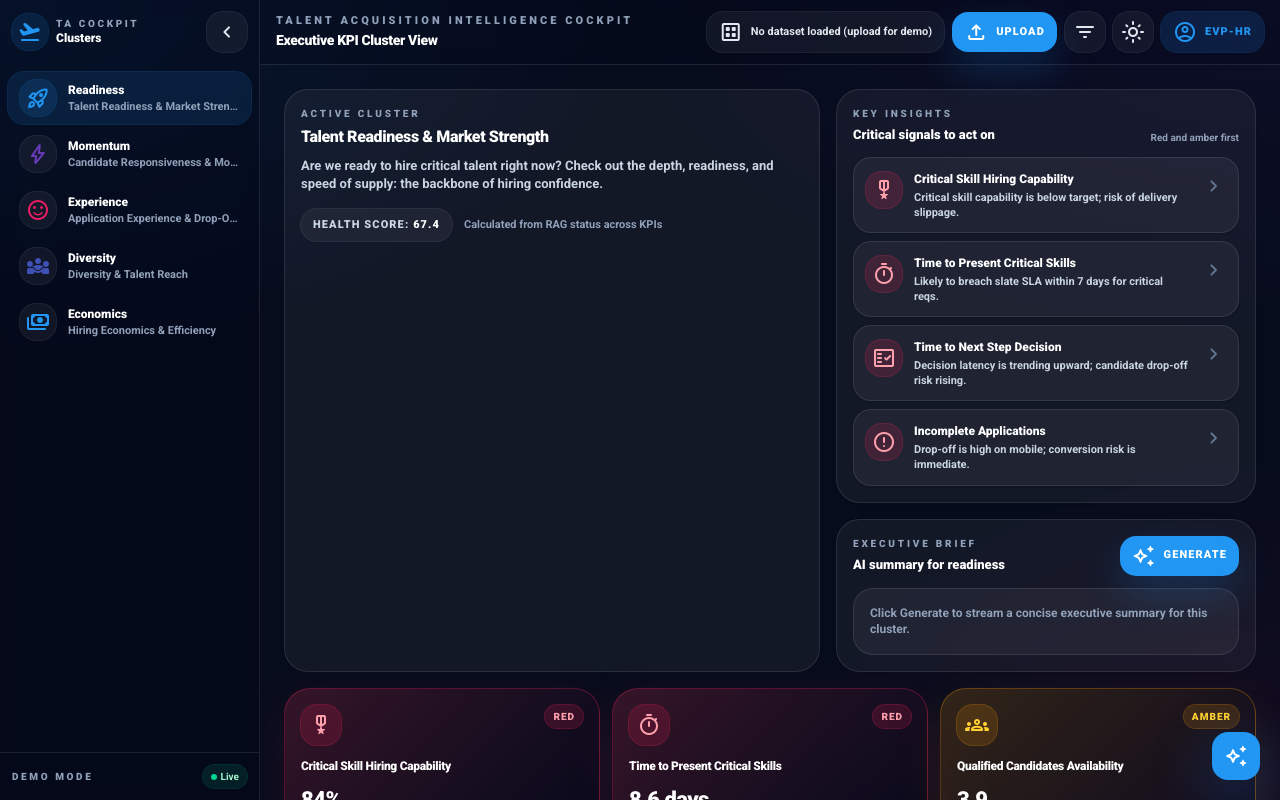
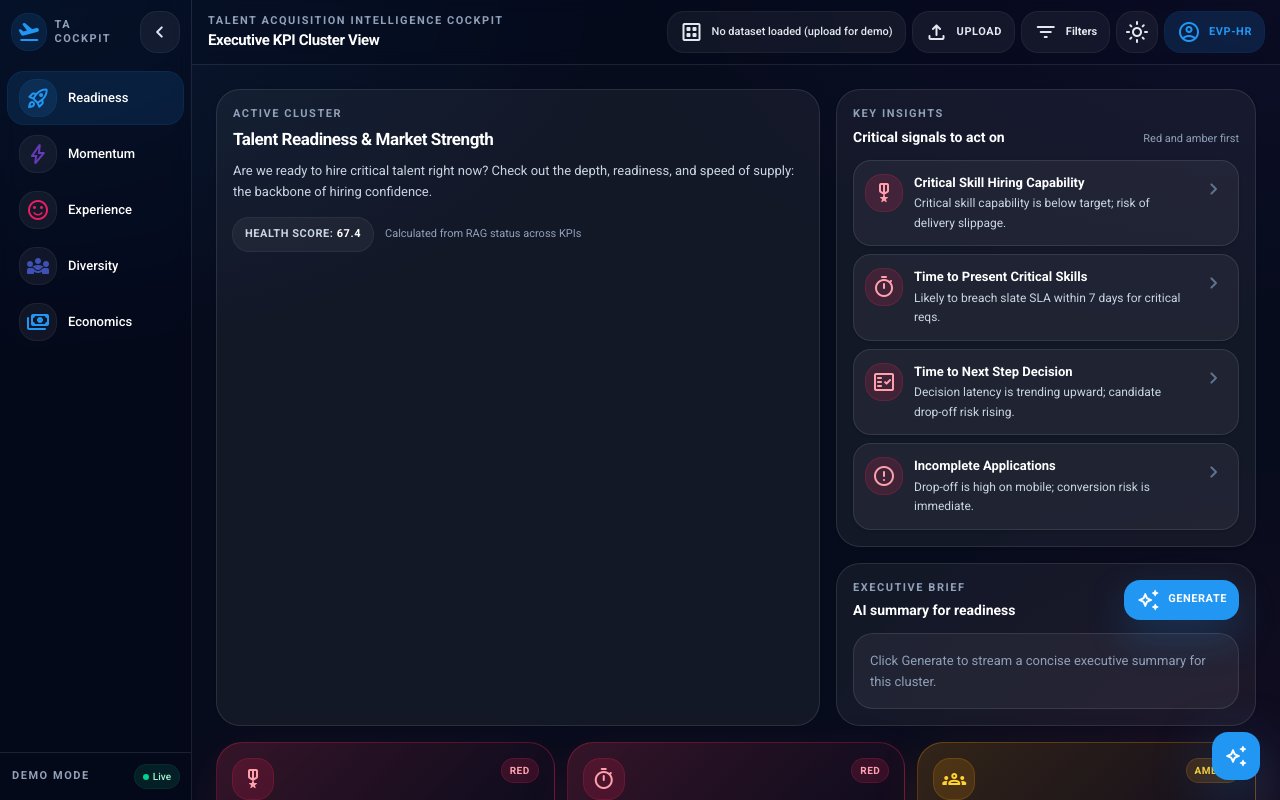
Before and after one commit to Aj2516-EK/TA-Cockpit, a React (Vite) app: page / in a window 1280 px wide. Built offline with nearby package versions, Linux system fonts and the light colour scheme.

Commit message:
Improve typography hierarchy, simplify sidebar, tone down top bar controls

```diff
--- a/src/features/cockpit/CockpitPage.tsx
+++ b/src/features/cockpit/CockpitPage.tsx
@@ -74,20 +74,20 @@ export function CockpitPage() {
               <main className="min-h-0 flex-1 overflow-y-auto px-4 py-4 sm:px-6 sm:py-6">
                 <div className="grid gap-4 xl:grid-cols-[1fr_420px]">
                   <section className="rounded-[24px] border border-slate-900/10 bg-white/55 p-4 shadow-sm dark:border-white/10 dark:bg-white/5">
-                    <div className="text-[10px] font-black uppercase tracking-[0.28em] text-slate-500 dark:text-slate-400">
+                    <div className="text-[11px] font-semibold uppercase tracking-[0.14em] text-slate-500 dark:text-slate-400">
                       Active Cluster
                     </div>
-                    <div className="mt-1 text-[16px] font-extrabold tracking-tight text-slate-900 dark:text-white">
+                    <div className="mt-1 text-[17px] font-bold tracking-tight text-slate-900 dark:text-white">
                       {currentCluster.title}
                     </div>
-                    <div className="mt-2 text-[13px] font-semibold leading-snug text-slate-600 dark:text-slate-300">
+                    <div className="mt-2 text-[13px] font-normal leading-relaxed text-slate-600 dark:text-slate-300">
                       {currentCluster.description}
                     </div>
                     <div className="mt-4 flex items-center gap-3">
-                      <div className="rounded-2xl bg-slate-900/5 px-3 py-2 text-[11px] font-black uppercase tracking-widest text-slate-600 ring-1 ring-slate-900/10 dark:bg-white/5 dark:text-slate-300 dark:ring-white/10">
-                        Health Score: <span className="text-slate-900 dark:text-white">{healthScore}</span>
+                      <div className="rounded-2xl bg-slate-900/5 px-3 py-2 text-[11px] font-bold uppercase tracking-wider text-slate-600 ring-1 ring-slate-900/10 dark:bg-white/5 dark:text-slate-300 dark:ring-white/10">
+                        Health Score: <span className="font-bold text-slate-900 dark:text-white">{healthScore}</span>
                       </div>
-                      <div className="text-[11px] font-semibold text-slate-500 dark:text-slate-400">
+                      <div className="text-[11px] font-normal text-slate-500 dark:text-slate-400">
                         Calculated from RAG status across KPIs
                       </div>
                     </div>
--- a/src/features/cockpit/components/ClusterBrief.tsx
+++ b/src/features/cockpit/components/ClusterBrief.tsx
@@ -36,10 +36,10 @@ export function ClusterBrief({
     <section className="rounded-[24px] border border-slate-900/10 bg-white/55 p-4 shadow-sm dark:border-white/10 dark:bg-white/5">
       <div className="flex items-start justify-between gap-3">
         <div>
-          <div className="text-[10px] font-black uppercase tracking-[0.28em] text-slate-500 dark:text-slate-400">
+          <div className="text-[11px] font-semibold uppercase tracking-[0.14em] text-slate-500 dark:text-slate-400">
             Executive Brief
           </div>
-          <div className="mt-1 text-[13px] font-extrabold text-slate-900 dark:text-white">
+          <div className="mt-1 text-[14px] font-bold text-slate-900 dark:text-white">
             AI summary for {activeCluster}
           </div>
         </div>
@@ -48,7 +48,7 @@ export function ClusterBrief({
             <button
               type="button"
               onClick={stop}
-              className="inline-flex items-center gap-2 rounded-2xl bg-slate-900/5 px-3 py-2 text-[11px] font-black uppercase tracking-widest text-slate-700 ring-1 ring-slate-900/10 transition hover:bg-slate-900/10 dark:bg-white/5 dark:text-slate-200 dark:ring-white/10 dark:hover:bg-white/7"
+              className="inline-flex items-center gap-2 rounded-2xl bg-slate-900/5 px-3 py-2 text-[11px] font-bold uppercase tracking-wider text-slate-700 ring-1 ring-slate-900/10 transition hover:bg-slate-900/10 dark:bg-white/5 dark:text-slate-200 dark:ring-white/10 dark:hover:bg-white/7"
             >
               <Icon name="stop" className="text-[18px]" />
               Stop
@@ -59,7 +59,7 @@ export function ClusterBrief({
             onClick={() => complete(basePrompt)}
             disabled={isLoading}
             className={cn(
-              'inline-flex items-center gap-2 rounded-2xl bg-[color:var(--ta-primary)] px-3 py-2 text-[11px] font-black uppercase tracking-widest text-white',
+              'inline-flex items-center gap-2 rounded-2xl bg-[color:var(--ta-primary)] px-3 py-2 text-[11px] font-bold uppercase tracking-wider text-white',
               'shadow-[0_16px_40px_rgba(33,150,243,0.22)] transition hover:brightness-110 active:scale-[0.98]',
               'disabled:opacity-50',
             )}
@@ -71,12 +71,12 @@ export function ClusterBrief({
       </div>
 
       {error && (
-        <div className="mt-3 rounded-[18px] border border-rose-500/20 bg-rose-500/10 p-3 text-[12px] font-semibold text-rose-700 dark:text-rose-200">
+        <div className="mt-3 rounded-[18px] border border-rose-500/20 bg-rose-500/10 p-3 text-[13px] font-normal text-rose-700 dark:text-rose-200">
           Something went wrong. If you are running locally via `npm run dev`, `/api/completion` may not be available.
         </div>
       )}
 
-      <div className="mt-3 rounded-[20px] border border-slate-900/10 bg-white/60 p-4 text-[12px] font-semibold leading-snug text-slate-700 dark:border-white/10 dark:bg-white/5 dark:text-slate-200">
+      <div className="mt-3 rounded-[20px] border border-slate-900/10 bg-white/60 p-4 text-[13px] font-normal leading-relaxed text-slate-700 dark:border-white/10 dark:bg-white/5 dark:text-slate-200">
         {completion ? (
           <div className="whitespace-pre-wrap">{completion}</div>
         ) : (
--- a/src/features/cockpit/components/KeyInsightsPanel.tsx
+++ b/src/features/cockpit/components/KeyInsightsPanel.tsx
@@ -8,12 +8,12 @@ export function KeyInsightsPanel({ insights }: { insights: KeyInsight[] }) {
     <section className="rounded-[24px] border border-slate-900/10 bg-white/55 p-4 shadow-sm dark:border-white/10 dark:bg-white/5">
       <div className="flex items-end justify-between gap-3">
         <div>
-          <div className="text-[10px] font-black uppercase tracking-[0.28em] text-slate-500 dark:text-slate-400">
+          <div className="text-[11px] font-semibold uppercase tracking-[0.14em] text-slate-500 dark:text-slate-400">
             Key Insights
           </div>
-          <div className="mt-1 text-[13px] font-extrabold text-slate-900 dark:text-white">Critical signals to act on</div>
+          <div className="mt-1 text-[14px] font-bold text-slate-900 dark:text-white">Critical signals to act on</div>
         </div>
-        <span className="text-[10px] font-bold text-slate-500 dark:text-slate-400">Red and amber first</span>
+        <span className="text-[11px] font-normal text-slate-500 dark:text-slate-400">Red and amber first</span>
       </div>
 
       <div className="mt-3 grid gap-2">
@@ -27,8 +27,8 @@ export function KeyInsightsPanel({ insights }: { insights: KeyInsight[] }) {
                 <Icon name={i.icon} className="text-[18px]" />
               </span>
               <div className="min-w-0 flex-1">
-                <div className="truncate text-[12px] font-extrabold text-slate-900 dark:text-white">{i.title}</div>
-                <div className="mt-0.5 text-[11px] font-semibold leading-snug text-slate-600 dark:text-slate-300">
+                <div className="truncate text-[13px] font-semibold text-slate-900 dark:text-white">{i.title}</div>
+                <div className="mt-0.5 text-[12px] font-normal leading-relaxed text-slate-600 dark:text-slate-300">
                   {i.text}
                 </div>
               </div>
--- a/src/features/cockpit/components/MetricCard.tsx
+++ b/src/features/cockpit/components/MetricCard.tsx
@@ -27,16 +27,16 @@ export function MetricCard({
           <span className={cn('inline-flex h-10 w-10 items-center justify-center rounded-2xl', ragPillClass(metric.rag))}>
             <Icon name={metric.icon} className="text-[20px]" />
           </span>
-          <span className={cn('rounded-full px-2 py-1 text-[10px] font-black uppercase tracking-widest', ragPillClass(metric.rag))}>
+          <span className={cn('rounded-full px-2 py-1 text-[10px] font-bold uppercase tracking-wider', ragPillClass(metric.rag))}>
             {metric.rag}
           </span>
         </div>
 
         <div className="mt-3">
-          <div className="text-[12px] font-extrabold tracking-tight text-slate-900 dark:text-white">{metric.title}</div>
+          <div className="text-[13px] font-semibold tracking-tight text-slate-900 dark:text-white">{metric.title}</div>
           <div className="mt-2 flex items-end justify-between gap-3">
-            <div className="text-[22px] font-black tracking-tight text-slate-900 dark:text-white">{metric.valueText}</div>
-            <div className="text-[11px] font-bold text-slate-600 dark:text-slate-300">Target: {metric.thresholdText}</div>
+            <div className="text-[22px] font-bold tracking-tight text-slate-900 dark:text-white">{metric.valueText}</div>
+            <div className="text-[11px] font-medium text-slate-600 dark:text-slate-300">Target: {metric.thresholdText}</div>
           </div>
         </div>
       </button>
@@ -50,7 +50,7 @@ export function MetricCard({
 
             <button
               type="button"
-              className="inline-flex w-full items-center justify-center gap-2 rounded-2xl bg-slate-900/5 px-3 py-2 text-[11px] font-black uppercase tracking-widest text-slate-700 ring-1 ring-slate-900/10 transition hover:bg-slate-900/10 dark:bg-white/5 dark:text-slate-200 dark:ring-white/10 dark:hover:bg-white/7"
+              className="inline-flex w-full items-center justify-center gap-2 rounded-2xl bg-slate-900/5 px-3 py-2 text-[11px] font-bold uppercase tracking-wider text-slate-700 ring-1 ring-slate-900/10 transition hover:bg-slate-900/10 dark:bg-white/5 dark:text-slate-200 dark:ring-white/10 dark:hover:bg-white/7"
             >
               <Icon name="info" className="text-[18px]" />
               Metric Definition (Next)
@@ -73,14 +73,14 @@ function Section({
 }) {
   return (
     <div className="rounded-[18px] border border-slate-900/10 bg-white/55 p-3 dark:border-white/10 dark:bg-white/5">
-      <div className="text-[10px] font-black uppercase tracking-[0.28em] text-slate-500 dark:text-slate-400">
+      <div className="text-[11px] font-semibold uppercase tracking-[0.14em] text-slate-500 dark:text-slate-400">
         {label}
       </div>
       <div
         className={cn(
-          'mt-1 text-[12px] leading-snug text-slate-700 dark:text-slate-300',
-          tone === 'strong' && 'font-bold text-slate-800 dark:text-slate-200',
-          tone !== 'strong' && 'font-semibold',
+          'mt-1 text-[13px] leading-relaxed text-slate-700 dark:text-slate-300',
+          tone === 'strong' && 'font-medium text-slate-800 dark:text-slate-200',
+          tone !== 'strong' && 'font-normal',
         )}
       >
         {value}
--- a/src/features/cockpit/components/SidebarNav.tsx
+++ b/src/features/cockpit/components/SidebarNav.tsx
@@ -21,7 +21,7 @@ export function SidebarNav({
         'h-dvh shrink-0 overflow-hidden border-r border-slate-900/10 bg-white/50 backdrop-blur',
         'dark:border-white/10 dark:bg-slate-950/30',
         'transition-[width] duration-200',
-        collapsed ? 'w-[72px]' : 'w-[260px]',
+        collapsed ? 'w-[72px]' : 'w-[192px]',
       )}
     >
       <div className="flex h-full flex-col">
@@ -31,10 +31,9 @@ export function SidebarNav({
               <Icon name="flight_takeoff" className="text-[20px]" />
             </span>
             <div className="leading-tight">
-              <div className="text-[10px] font-black uppercase tracking-[0.26em] text-slate-500 dark:text-slate-400">
+              <div className="text-[11px] font-semibold uppercase tracking-[0.14em] text-slate-500 dark:text-slate-400">
                 TA Cockpit
               </div>
-              <div className="text-[12px] font-extrabold text-slate-900 dark:text-white">Clusters</div>
             </div>
           </div>
 
@@ -81,14 +80,9 @@ export function SidebarNav({
                 >
                   <Icon name={c.icon} className="text-[20px]" />
                 </span>
-                <div className={cn('min-w-0 flex-1', collapsed && 'hidden')}>
-                  <div className="truncate text-[12px] font-extrabold text-slate-900 dark:text-white">
-                    {c.shortLabel}
-                  </div>
-                  <div className="truncate text-[11px] font-semibold text-slate-500 dark:text-slate-400">
-                    {c.title}
-                  </div>
-                </div>
+                <span className={cn('truncate text-[13px] font-medium text-slate-900 dark:text-white', collapsed && 'hidden')}>
+                  {c.shortLabel}
+                </span>
               </button>
             )
           })}
@@ -96,10 +90,10 @@ export function SidebarNav({
 
         <div className={cn('border-t border-slate-900/10 p-3 dark:border-white/10', collapsed && 'px-2')}>
           <div className={cn('flex items-center gap-3', collapsed ? 'justify-center' : 'justify-between')}>
-            <div className={cn('text-[10px] font-black uppercase tracking-[0.26em] text-slate-500 dark:text-slate-400', collapsed && 'hidden')}>
+            <div className={cn('text-[11px] font-semibold uppercase tracking-[0.14em] text-slate-500 dark:text-slate-400', collapsed && 'hidden')}>
               Demo Mode
             </div>
-            <span className="inline-flex items-center gap-1 rounded-full bg-emerald-500/12 px-2 py-1 text-[10px] font-bold text-emerald-700 ring-1 ring-emerald-500/20 dark:text-emerald-200">
+            <span className="inline-flex items-center gap-1 rounded-full bg-emerald-500/12 px-2 py-1 text-[10px] font-medium text-emerald-700 ring-1 ring-emerald-500/20 dark:text-emerald-200">
               <span className="h-1.5 w-1.5 rounded-full bg-emerald-400" />
               Live
             </span>
--- a/src/features/cockpit/components/TopBar.tsx
+++ b/src/features/cockpit/components/TopBar.tsx
@@ -20,21 +20,21 @@ export function TopBar({
       )}
     >
       <div className="min-w-0">
-        <div className="truncate text-[11px] font-black uppercase tracking-[0.28em] text-slate-500 dark:text-slate-400">
+        <div className="truncate text-[11px] font-semibold uppercase tracking-[0.14em] text-slate-500 dark:text-slate-400">
           Talent Acquisition Intelligence Cockpit
         </div>
-        <div className="truncate text-[14px] font-extrabold tracking-tight text-slate-900 dark:text-white">
+        <div className="truncate text-[15px] font-bold tracking-tight text-slate-900 dark:text-white">
           Executive KPI Cluster View
         </div>
       </div>
 
       <div className="flex items-center gap-2">
-        <span className="hidden items-center gap-2 rounded-2xl bg-slate-900/5 px-3 py-2 text-[11px] font-bold text-slate-700 ring-1 ring-slate-900/10 dark:bg-white/5 dark:text-slate-200 dark:ring-white/10 sm:inline-flex">
+        <span className="hidden items-center gap-2 rounded-2xl bg-slate-900/5 px-3 py-2 text-[11px] font-medium text-slate-700 ring-1 ring-slate-900/10 dark:bg-white/5 dark:text-slate-200 dark:ring-white/10 sm:inline-flex">
           <Icon name="dataset" className="text-[18px]" />
           <span className="max-w-[220px] truncate">{datasetLabel}</span>
         </span>
 
-        <label className="inline-flex cursor-pointer items-center gap-2 rounded-2xl bg-[color:var(--ta-primary)] px-3 py-2 text-[11px] font-black uppercase tracking-widest text-white shadow-[0_16px_40px_rgba(33,150,243,0.22)] transition hover:brightness-110">
+        <label className="inline-flex cursor-pointer items-center gap-2 rounded-2xl bg-slate-900/5 px-3 py-2 text-[11px] font-bold uppercase tracking-wider text-slate-700 ring-1 ring-slate-900/10 transition hover:bg-slate-900/10 dark:bg-white/5 dark:text-slate-200 dark:ring-white/10 dark:hover:bg-white/7">
           <Icon name="upload" className="text-[18px]" />
           <span className="hidden sm:inline">Upload</span>
           <input type="file" className="hidden" />
@@ -44,14 +44,15 @@ export function TopBar({
           type="button"
           onClick={onOpenFilters}
           className={cn(
-            'inline-flex h-10 w-10 items-center justify-center rounded-2xl',
+            'inline-flex items-center gap-2 rounded-2xl px-3 py-2',
             'bg-slate-900/5 text-slate-700 ring-1 ring-slate-900/10 transition hover:bg-slate-900/10',
             'dark:bg-white/5 dark:text-slate-200 dark:ring-white/10 dark:hover:bg-white/7',
           )}
           aria-label="Open filters"
           title="Filters"
         >
-          <Icon name="filter_list" className="text-[20px]" />
+          <Icon name="filter_list" className="text-[18px]" />
+          <span className="hidden text-[11px] font-bold sm:inline">Filters</span>
         </button>
 
         <button
@@ -68,7 +69,7 @@ export function TopBar({
           <Icon name={darkMode ? 'light_mode' : 'dark_mode'} className="text-[20px]" />
         </button>
 
-        <span className="hidden items-center gap-2 rounded-2xl bg-[color:var(--ta-primary)]/10 px-3 py-2 text-[11px] font-black uppercase tracking-widest text-[color:var(--ta-primary)] ring-1 ring-[color:var(--ta-primary)]/20 dark:bg-[color:var(--ta-primary)]/15 sm:inline-flex">
+        <span className="hidden items-center gap-2 rounded-2xl bg-[color:var(--ta-primary)]/10 px-3 py-2 text-[11px] font-bold uppercase tracking-wider text-[color:var(--ta-primary)] ring-1 ring-[color:var(--ta-primary)]/20 dark:bg-[color:var(--ta-primary)]/15 sm:inline-flex">
           <Icon name="account_circle" className="text-[18px]" />
           EVP-HR
         </span>
```
Also changed, not shown: src/features/cockpit/components/ChatWidget.tsx (+12 -12 lines), src/features/cockpit/components/FiltersDrawer.tsx (+6 -6 lines).
